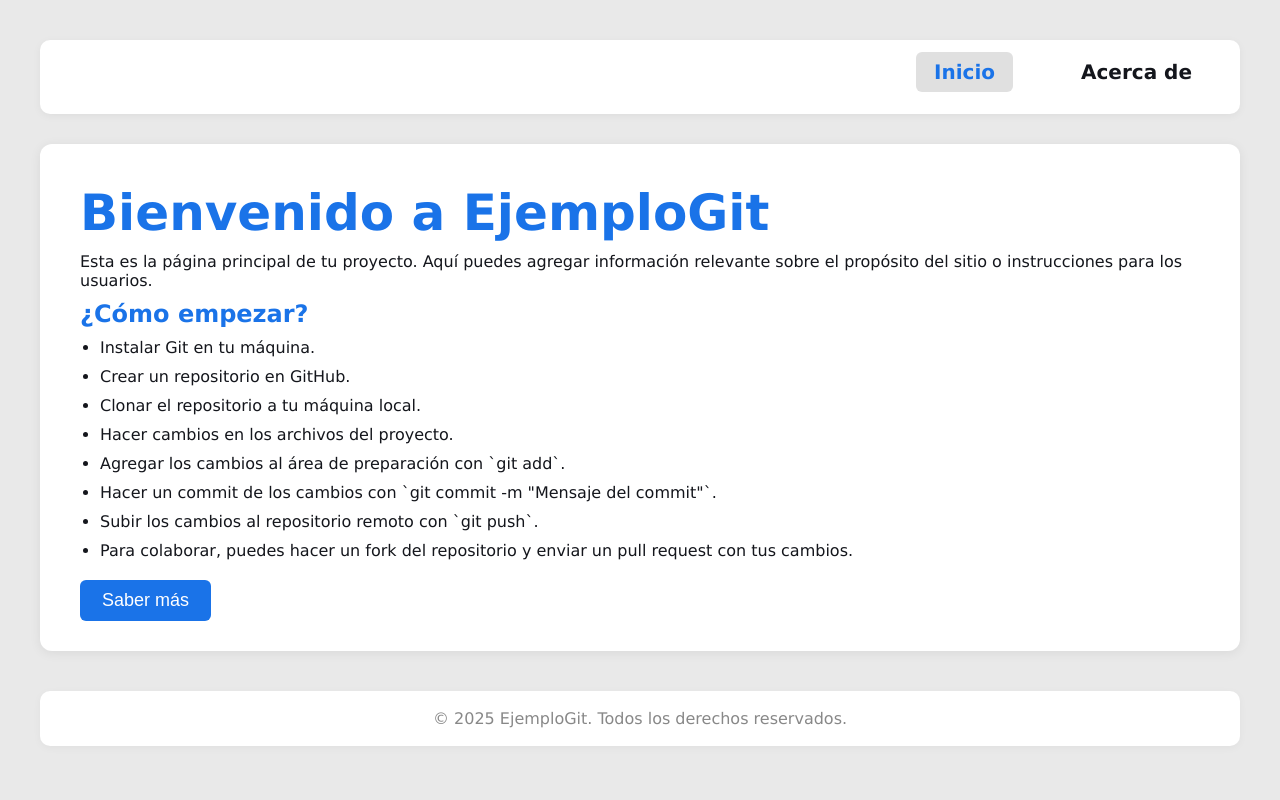
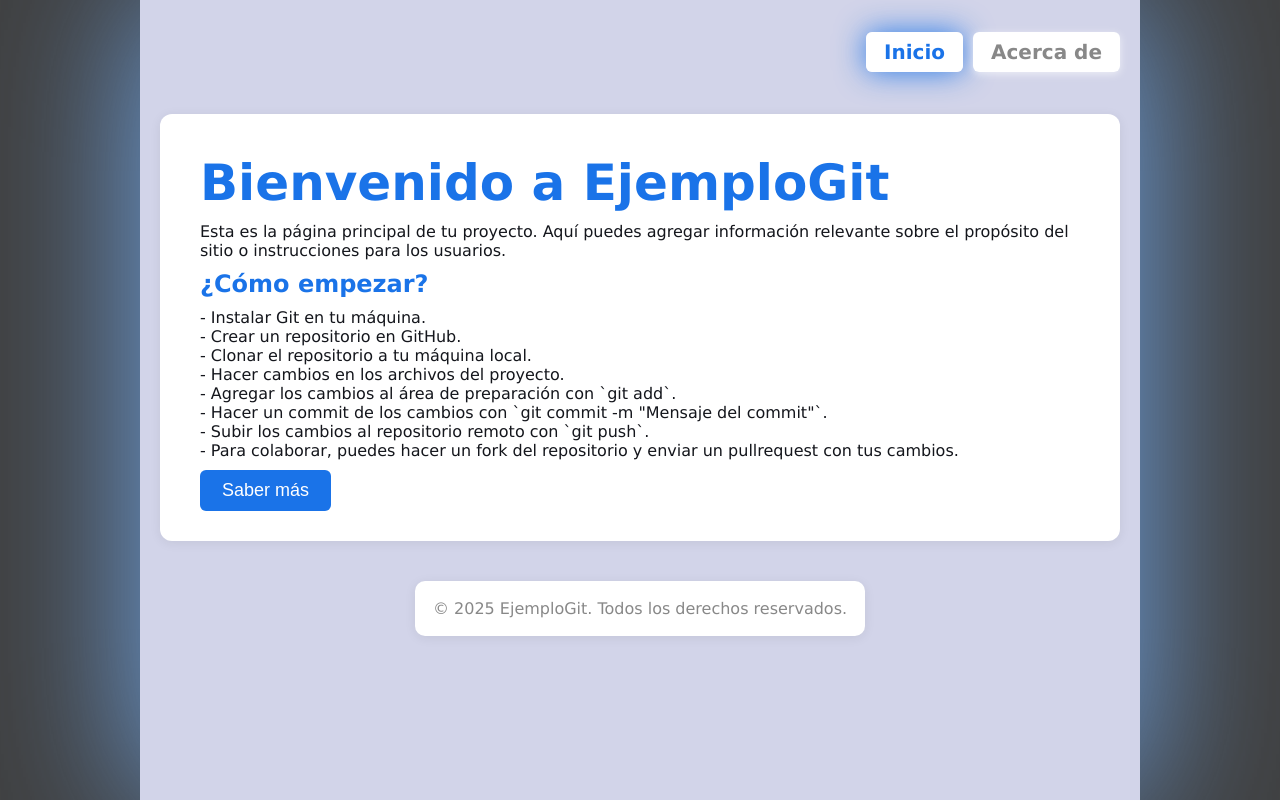
Before and after one commit to jorgeDev125/GitEjemplo, a plain HTML site: page index.html in a window 1280 px wide. Drawn offline with Linux system fonts and the light colour scheme.

Commit message:
correct styles

```diff
--- a/index.html
+++ b/index.html
@@ -16,26 +16,18 @@
     <section>
       <h1>Bienvenido a EjemploGit</h1>
       <p>
-        Esta es la página principal de tu proyecto. Aquí puedes agregar
-        información relevante sobre el propósito del sitio o instrucciones para
-        los usuarios.
+        Esta es la página principal de tu proyecto. Aquí puedes agregar información relevante sobre el propósito del sitio o instrucciones para los usuarios.
       </p>
       <h2>¿Cómo empezar?</h2>
       <ul>
-        <li>Instalar Git en tu máquina.</li>
-        <li>Crear un repositorio en GitHub.</li>
-        <li>Clonar el repositorio a tu máquina local.</li>
-        <li>Hacer cambios en los archivos del proyecto.</li>
-        <li>Agregar los cambios al área de preparación con `git add`.</li>
-        <li>
-          Hacer un commit de los cambios con `git commit -m "Mensaje del
-          commit"`.
-        </li>
-        <li>Subir los cambios al repositorio remoto con `git push`.</li>
-        <li>
-          Para colaborar, puedes hacer un fork del repositorio y enviar un pull
-          request con tus cambios.
-        </li>
+        <li>- Instalar Git en tu máquina.</li>
+        <li>- Crear un repositorio en GitHub.</li>
+        <li>- Clonar el repositorio a tu máquina local.</li>
+        <li>- Hacer cambios en los archivos del proyecto.</li>
+        <li>- Agregar los cambios al área de preparación con `git add`.</li>
+        <li>- Hacer un commit de los cambios con `git commit -m "Mensaje del commit"`.</li>
+        <li>- Subir los cambios al repositorio remoto con `git push`.</li>
+        <li>- Para colaborar, puedes hacer un fork del repositorio y enviar un pullrequest con tus cambios.</li>
     </ul>
     <button class="btn" onclick="location.href='about.html'">
       Saber más
--- a/styles.css
+++ b/styles.css
@@ -2,14 +2,24 @@
   margin: 0;
   padding: 0;
   box-sizing: border-box;
+
+}
+html {
+  font-size: 16px;
+  scroll-behavior: smooth;
+  background-color: #404040;
 }
 
 body {
-  margin: 20px;
+  margin: 0 auto 0;
+  height: 100vh;
   padding: 20px;
-  background-color: rgb(233, 233, 233);
+  background-color: #d2d4e9;
   color: rgb(20, 22, 28);
   font-family: Verdana, Geneva, Tahoma, sans-serif;
+  max-width: 1000px;
+   box-shadow: 0 0px 150px #77b2fbe8;
+
 }
 
 h1 {
@@ -18,19 +28,16 @@
 }
 
 nav {
-  background: #fff;
-  box-shadow: 0 2px 8px rgba(0, 0, 0, 0.05);
-  border-radius: 10px;
   margin-bottom: 30px;
-  padding: 0 30px;
+  padding: 0 0 0 30px;
 }
 
 .nav-list {
   display: flex;
   justify-content: flex-end;
   align-items: center;
-  gap: 30px;
   margin: 0;
+  gap: 10px;
   padding: 20px 0;
   list-style: none;
   background: none;
@@ -41,17 +48,22 @@
 }
 
 .nav-list a {
-  color: rgb(20, 22, 28);
+  color: #888;
   text-decoration: none;
   padding: 8px 18px;
   border-radius: 6px;
-  transition: background 0.2s, color 0.2s;
+  background: #fff;
+  box-shadow: 0 2px 8px rgba(255, 255, 255, 0.632);
+  transition: box-shadow 0.2s, color 0.2s;
 }
 
 .nav-list a:hover,
 .nav-list a.active {
-  background: #e0e0e0;
   color: #1a73e8;
+    background: #fff;
+
+  box-shadow: 0 0px 30px #1a73e8e8;
+
 }
 
 section {
@@ -62,6 +74,10 @@
   margin-bottom: 30px;
 }
 
+li {
+  list-style: none;
+}
+
 h1,
 h2,
 h3 {
@@ -69,7 +85,6 @@
   font-weight: bold;
   margin-bottom: 10px;
   margin-top: 10px;
-
 }
 
 button,
@@ -90,18 +105,15 @@
 }
 
 footer {
-  margin-top: 40px;
-  padding: 18px 0;
+  margin: 40px auto 0;
+  padding: 18px;
+  width: fit-content;
   text-align: center;
   color: #888;
-  background: #fff;
   border-radius: 10px;
-  box-shadow: 0 2px 8px rgba(0, 0, 0, 0.04);
-}
+  background-color: #fff;
+  box-shadow: 0 2px 12px rgba(0, 0, 0, 0.07);
 
-li {
-    margin-bottom: 10px;
-    margin-left: 20px;
 }
 
 @media (max-width: 700px) {
@@ -109,8 +121,8 @@
     padding: 18px 8px;
   }
   .nav-list {
-    gap: 10px;
     font-size: 16px;
+    justify-content: center;
   }
   h1 {
     font-size: 32px;
```
